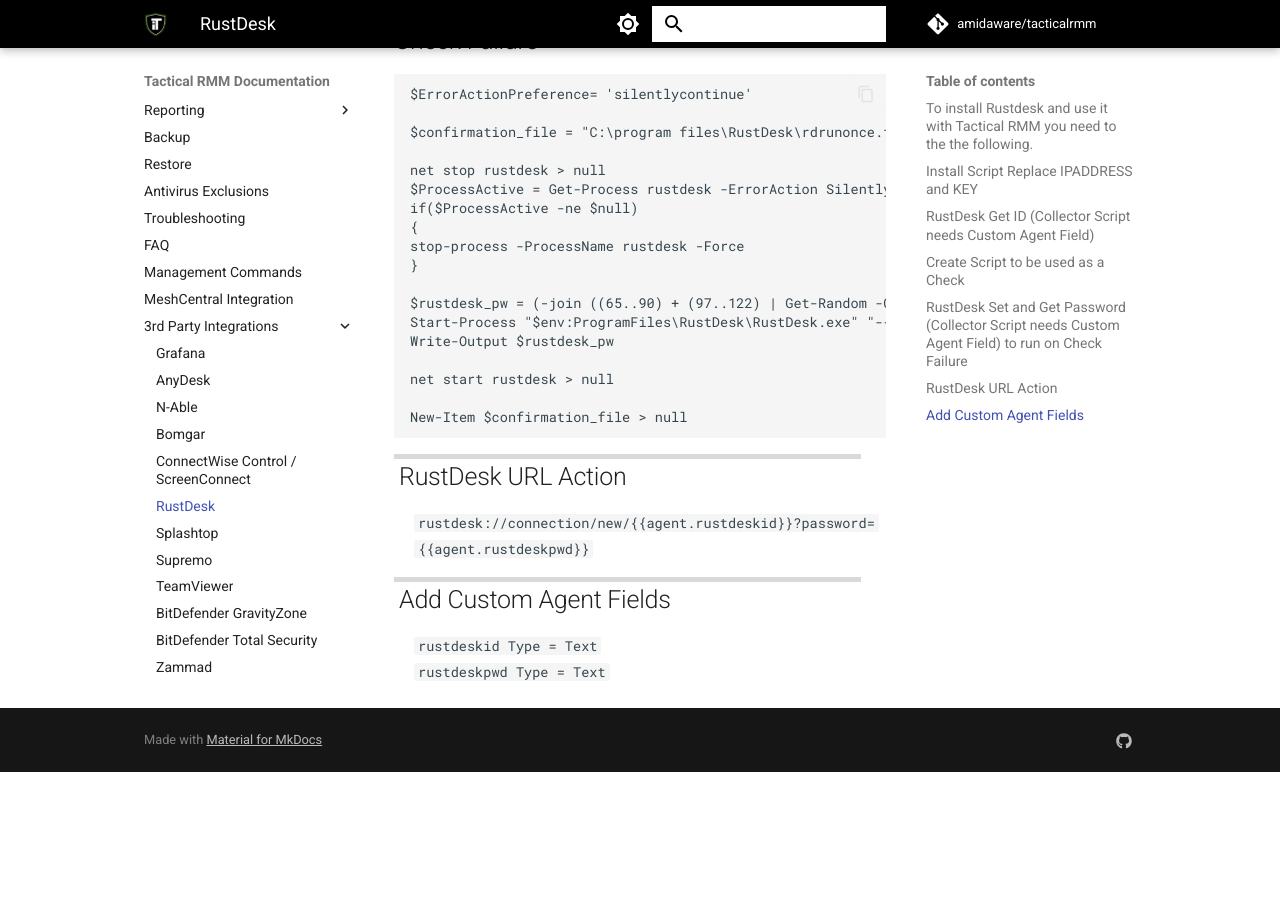
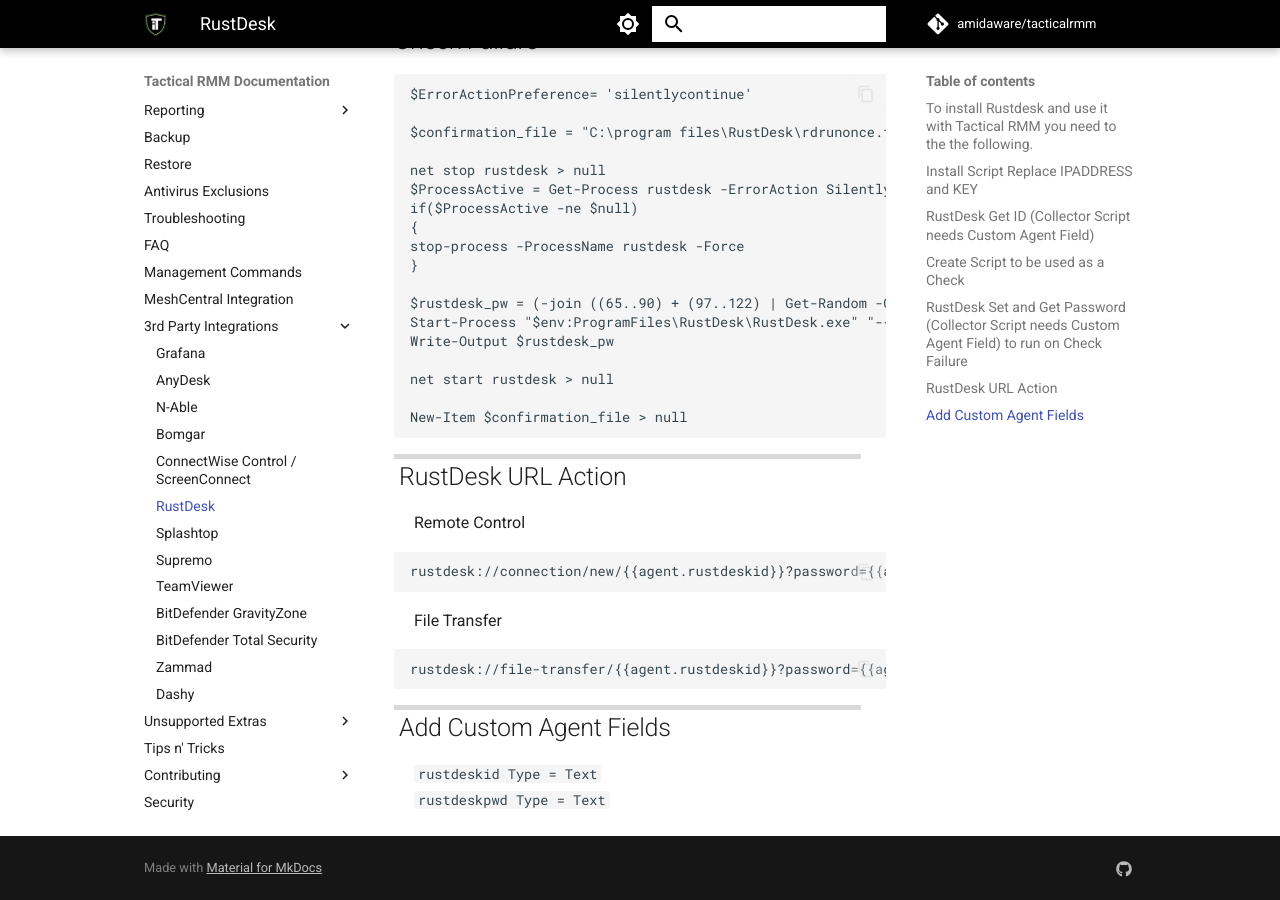
Before and after one commit to amidaware/trmm-docs, an MkDocs documentation site: the page built from docs/3rdparty_rustdesk.md, in a window 1280 px wide and 900 px high, scrolled down 1935 px. Built offline with MkDocs 1.6.1 and Material for MkDocs 9.7.7, drawn with Linux system fonts in a browser that asks for light colours; comment, search, counter and statistics services are not loaded; before the commit the page ends 2707 px from its top, so only the background shows below that.

Commit message:
Add File Transfer URL Handler to docs https://github.com/amidaware/tacticalrmm/issues/2422

````diff
--- a/docs/3rdparty_rustdesk.md
+++ b/docs/3rdparty_rustdesk.md
@@ -8,6 +8,7 @@
 6. Enjoy :)
 
 ## Install Script Replace IPADDRESS and KEY
+
 ```
 $ErrorActionPreference= 'silentlycontinue'
 
@@ -76,6 +77,7 @@
 ```
 
 ## RustDesk Set and Get Password (Collector Script needs Custom Agent Field) to run on Check Failure
+
 ```
 $ErrorActionPreference= 'silentlycontinue'
 
@@ -97,10 +99,22 @@
 New-Item $confirmation_file > null
 
 ```
+
 ## RustDesk URL Action
+
+Remote Control
+
 ```
 rustdesk://connection/new/{{agent.rustdeskid}}?password={{agent.rustdeskpwd}}
- ```
+```
+
+File Transfer
+
+```
+rustdesk://file-transfer/{{agent.rustdeskid}}?password={{agent.rustdeskpwd}}
+```
+
+
 ## Add Custom Agent Fields
 `rustdeskid Type = Text` </br>
 `rustdeskpwd Type = Text`
````
